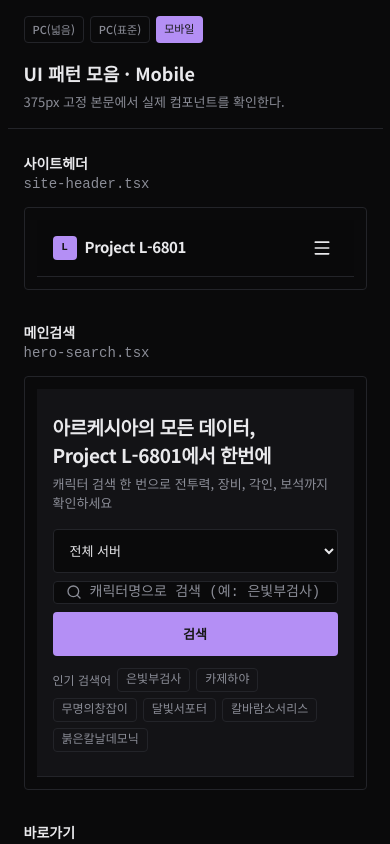
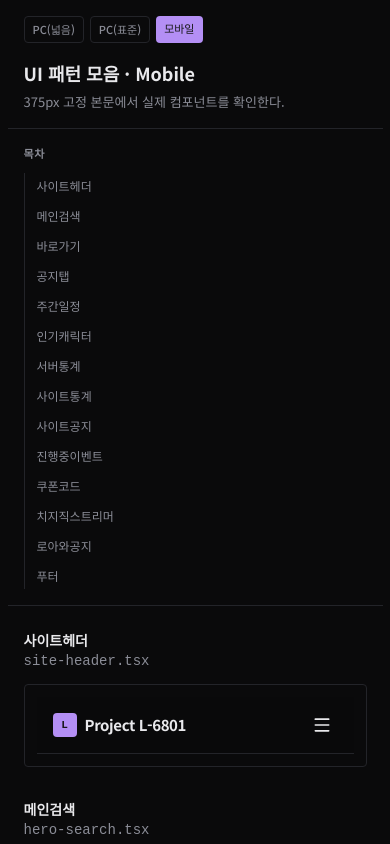
Before and after one commit to fix-a-lot/gi-6801-project-markup, a Next.js app: page /dev/ui-patterns/mobile in a window 390 px wide. Shown: the top 844 px of the page. Built offline with nearby package versions, Linux system fonts and the light colour scheme; a web font is replaced by a local one.

Commit message:
feat: add UI pattern navigation sidebar to mobile page
Co-authored-by: fix-a-lot <35915923+fix-a-lot@users.noreply.github.com>

```diff
--- a/app/dev/ui-patterns/mobile/page.tsx
+++ b/app/dev/ui-patterns/mobile/page.tsx
@@ -34,9 +34,24 @@ export default function MobileUiPatternsPage() {
           <p className="mt-1 text-[13px] leading-relaxed text-muted">375px 고정 본문에서 실제 컴포넌트를 확인한다.</p>
         </header>
 
+        <aside className="border-b border-border px-4 py-4" aria-label="UI 패턴 목차">
+          <p className="mb-3 text-[11px] font-bold uppercase tracking-wider text-muted">목차</p>
+          <nav className="flex flex-col gap-1 border-l border-border pl-3">
+            {UI_PATTERNS.map(({slug, name}) => (
+              <a
+                key={slug}
+                href={`#${slug}`}
+                className="truncate py-1 text-[12px] text-muted transition-colors hover:text-foreground"
+              >
+                {name}
+              </a>
+            ))}
+          </nav>
+        </aside>
+
         <main className="flex flex-col gap-8 px-4 py-6">
           {UI_PATTERNS.map(({slug, name, path, Component}) => (
-            <section key={slug} data-component="UI패턴항목" className="flex flex-col gap-3">
+            <section id={slug} key={slug} data-component="UI패턴항목" className="flex scroll-mt-6 flex-col gap-3">
               <div>
                 <h2 className="text-[14px] font-bold text-foreground">{name}</h2>
                 <p className="font-mono text-[14px] text-muted">{path.split('/').pop()}</p>
```
